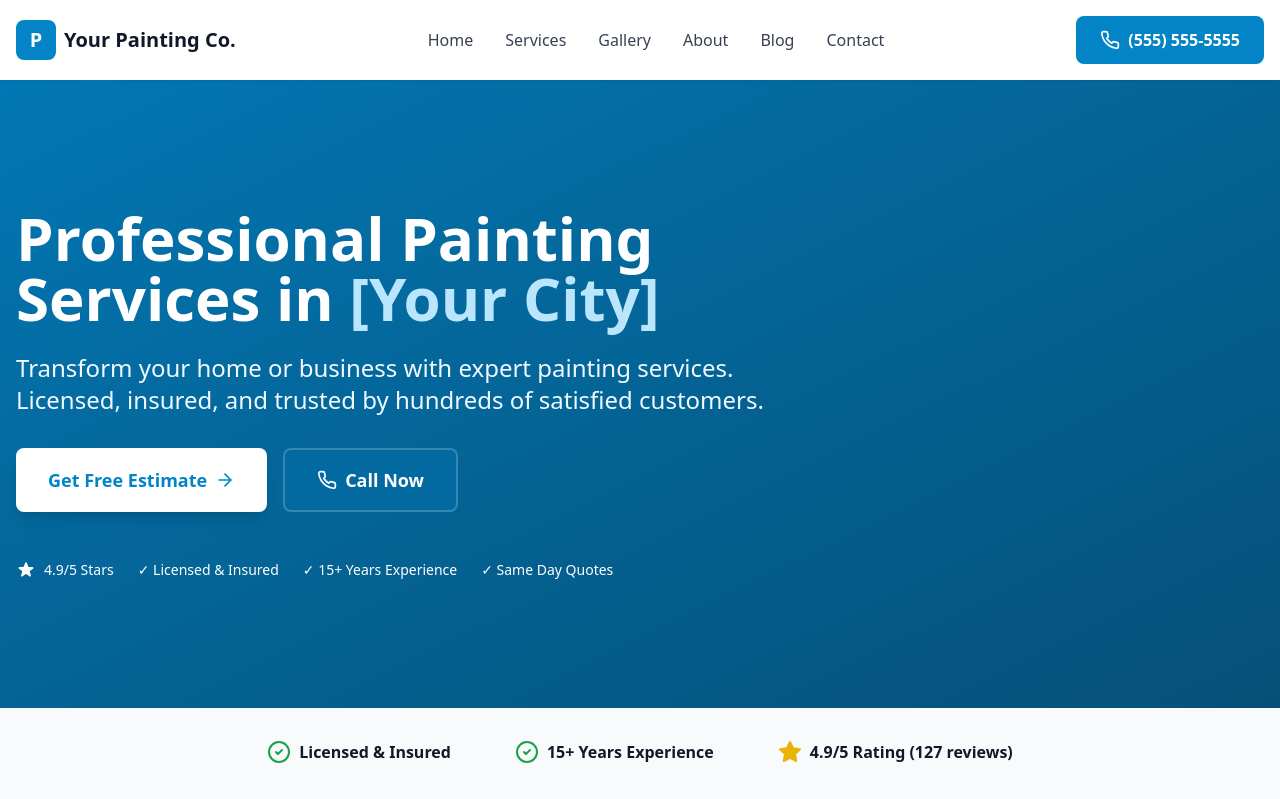
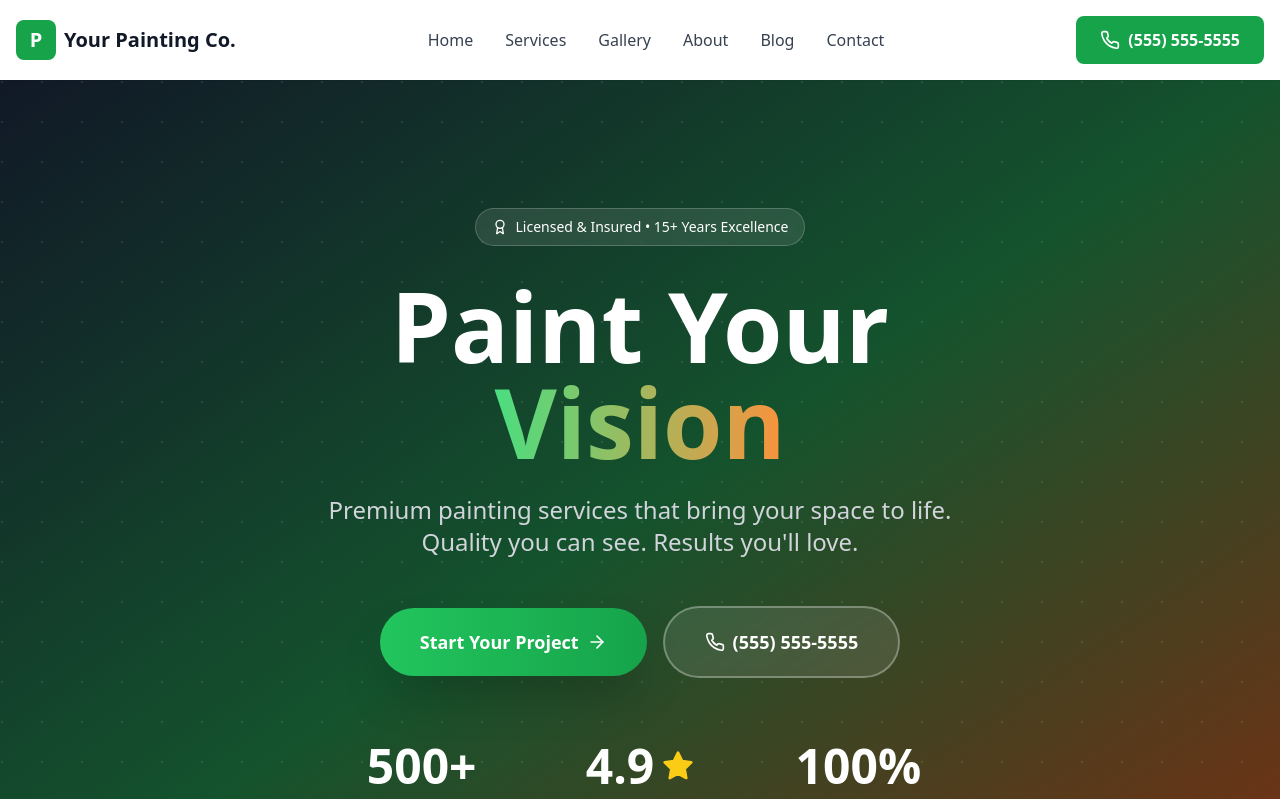
Before and after one commit to Di4bl05/Pintura, a Next.js app: page / in a window 1280 px wide. Shown: the top 799 px of the page. Built offline with nearby package versions, Linux system fonts and the light colour scheme.

Commit message:
Design V2: Modern dark theme with green/orange colors

```diff
--- a/src/components/Hero.tsx
+++ b/src/components/Hero.tsx
@@ -1,50 +1,76 @@
 import Link from "next/link";
-import { Phone, ArrowRight } from "lucide-react";
+import { Phone, ArrowRight, Award, Star } from "lucide-react";
 
 export default function Hero() {
   return (
-    <section className="relative bg-gradient-to-br from-primary-600 to-primary-800 text-white py-20 md:py-32">
-      <div className="absolute inset-0 bg-black opacity-10"></div>
+    <section className="relative min-h-screen flex items-center bg-gradient-to-br from-gray-900 via-primary-900 to-orange-900">
+      {/* Overlay pattern */}
+      <div className="absolute inset-0 opacity-10">
+        <div className="absolute inset-0" style={{ backgroundImage: 'radial-gradient(circle at 2px 2px, white 1px, transparent 0)', backgroundSize: '40px 40px' }}></div>
+      </div>
 
-      <div className="container mx-auto px-4 relative z-10">
-        <div className="max-w-3xl">
-          <h1 className="text-4xl md:text-6xl font-bold mb-6 leading-tight">
-            Professional Painting Services in <span className="text-primary-200">[Your City]</span>
+      <div className="relative max-w-7xl mx-auto px-4 sm:px-6 lg:px-8 py-32 text-center">
+        <div className="inline-flex items-center gap-2 px-4 py-2 rounded-full bg-white/10 backdrop-blur-sm border border-white/20 text-white text-sm mb-8">
+          <Award className="w-4 h-4" />
+          <span>Licensed & Insured • 15+ Years Excellence</span>
+        </div>
+
+        <h1 className="text-6xl md:text-7xl lg:text-8xl font-black text-white mb-6 leading-tight">
+          Paint Your
+          <br />
+          <span className="bg-gradient-to-r from-green-400 to-orange-400 bg-clip-text text-transparent">
+            Vision
+          </span>
         </h1>
-          <p className="text-xl md:text-2xl mb-8 text-primary-50">
-            Transform your home or business with expert painting services.
-            Licensed, insured, and trusted by hundreds of satisfied customers.
+
+        <p className="text-xl md:text-2xl text-gray-300 max-w-3xl mx-auto mb-12 leading-relaxed">
+          Premium painting services that bring your space to life.
+          <br className="hidden md:block" />
+          Quality you can see. Results you'll love.
         </p>
 
-          <div className="flex flex-col sm:flex-row gap-4">
+        <div className="flex flex-col sm:flex-row gap-4 justify-center items-center mb-16">
           <Link
-              href="/contact"
-              className="inline-flex items-center justify-center gap-2 bg-white text-primary-600 px-8 py-4 rounded-lg hover:bg-gray-100 transition-colors font-bold text-lg shadow-lg"
+            href="#contact"
+            className="group inline-flex items-center justify-center px-10 py-5 bg-gradient-to-r from-green-500 to-green-600 hover:from-green-600 hover:to-green-700 text-white text-lg font-bold rounded-full transition-all shadow-2xl hover:shadow-green-500/50 hover:scale-105"
           >
-              Get Free Estimate
-              <ArrowRight className="w-5 h-5" />
+            Start Your Project
+            <ArrowRight className="ml-2 w-5 h-5 group-hover:translate-x-1 transition-transform" />
           </Link>
-            <a
-              href="tel:+15555555555"
-              className="inline-flex items-center justify-center gap-2 bg-primary-700 text-white px-8 py-4 rounded-lg hover:bg-primary-800 transition-colors font-bold text-lg border-2 border-white/20"
+
+          <Link
+            href="tel:+1-555-555-5555"
+            className="inline-flex items-center justify-center px-10 py-5 bg-white/10 backdrop-blur-sm hover:bg-white/20 text-white text-lg font-bold rounded-full border-2 border-white/30 transition-all"
           >
-              <Phone className="w-5 h-5" />
-              Call Now
-            </a>
+            <Phone className="mr-2 w-5 h-5" />
+            (555) 555-5555
+          </Link>
         </div>
 
-          {/* Trust Badges */}
-          <div className="mt-12 flex flex-wrap gap-6 text-sm">
-            <div className="flex items-center gap-2">
-              <svg className="w-5 h-5" fill="currentColor" viewBox="0 0 20 20">
-                <path d="M9.049 2.927c.3-.921 1.603-.921 1.902 0l1.07 3.292a1 1 0 00.95.69h3.462c.969 0 1.371 1.24.588 1.81l-2.8 2.034a1 1 0 00-.364 1.118l1.07 3.292c.3.921-.755 1.688-1.54 1.118l-2.8-2.034a1 1 0 00-1.175 0l-2.8 2.034c-.784.57-1.838-.197-1.539-1.118l1.07-3.292a1 1 0 00-.364-1.118L2.98 8.72c-.783-.57-.38-1.81.588-1.81h3.461a1 1 0 00.951-.69l1.07-3.292z" />
-              </svg>
-              <span>4.9/5 Stars</span>
+        {/* Stats */}
+        <div className="grid grid-cols-3 gap-8 max-w-2xl mx-auto">
+          <div className="text-center">
+            <div className="text-5xl font-black text-white mb-2">500+</div>
+            <div className="text-sm text-gray-400 uppercase tracking-wider">Projects</div>
           </div>
-            <div>✓ Licensed & Insured</div>
-            <div>✓ 15+ Years Experience</div>
-            <div>✓ Same Day Quotes</div>
+          <div className="text-center">
+            <div className="flex items-center justify-center gap-2 mb-2">
+              <span className="text-5xl font-black text-white">4.9</span>
+              <Star className="w-8 h-8 text-yellow-400 fill-current" />
             </div>
+            <div className="text-sm text-gray-400 uppercase tracking-wider">Rating</div>
+          </div>
+          <div className="text-center">
+            <div className="text-5xl font-black text-white mb-2">100%</div>
+            <div className="text-sm text-gray-400 uppercase tracking-wider">Guaranteed</div>
+          </div>
+        </div>
+      </div>
+
+      {/* Scroll indicator */}
+      <div className="absolute bottom-8 left-1/2 -translate-x-1/2 animate-bounce">
+        <div className="w-6 h-10 border-2 border-white/30 rounded-full p-1">
+          <div className="w-1 h-3 bg-white rounded-full mx-auto"></div>
         </div>
       </div>
     </section>
--- a/tailwind.config.js
+++ b/tailwind.config.js
@@ -9,16 +9,28 @@ module.exports = {
     extend: {
       colors: {
         primary: {
-          50: '#f0f9ff',
-          100: '#e0f2fe',
-          200: '#bae6fd',
-          300: '#7dd3fc',
-          400: '#38bdf8',
-          500: '#0ea5e9',
-          600: '#0284c7',
-          700: '#0369a1',
-          800: '#075985',
-          900: '#0c4a6e',
+          50: '#f0fdf4',
+          100: '#dcfce7',
+          200: '#bbf7d0',
+          300: '#86efac',
+          400: '#4ade80',
+          500: '#22c55e',
+          600: '#16a34a',
+          700: '#15803d',
+          800: '#166534',
+          900: '#14532d',
+        },
+        accent: {
+          50: '#fff7ed',
+          100: '#ffedd5',
+          200: '#fed7aa',
+          300: '#fdba74',
+          400: '#fb923c',
+          500: '#f97316',
+          600: '#ea580c',
+          700: '#c2410c',
+          800: '#9a3412',
+          900: '#7c2d12',
         },
       },
     },
```
Lines whose indentation alone changed are shown as unchanged.
